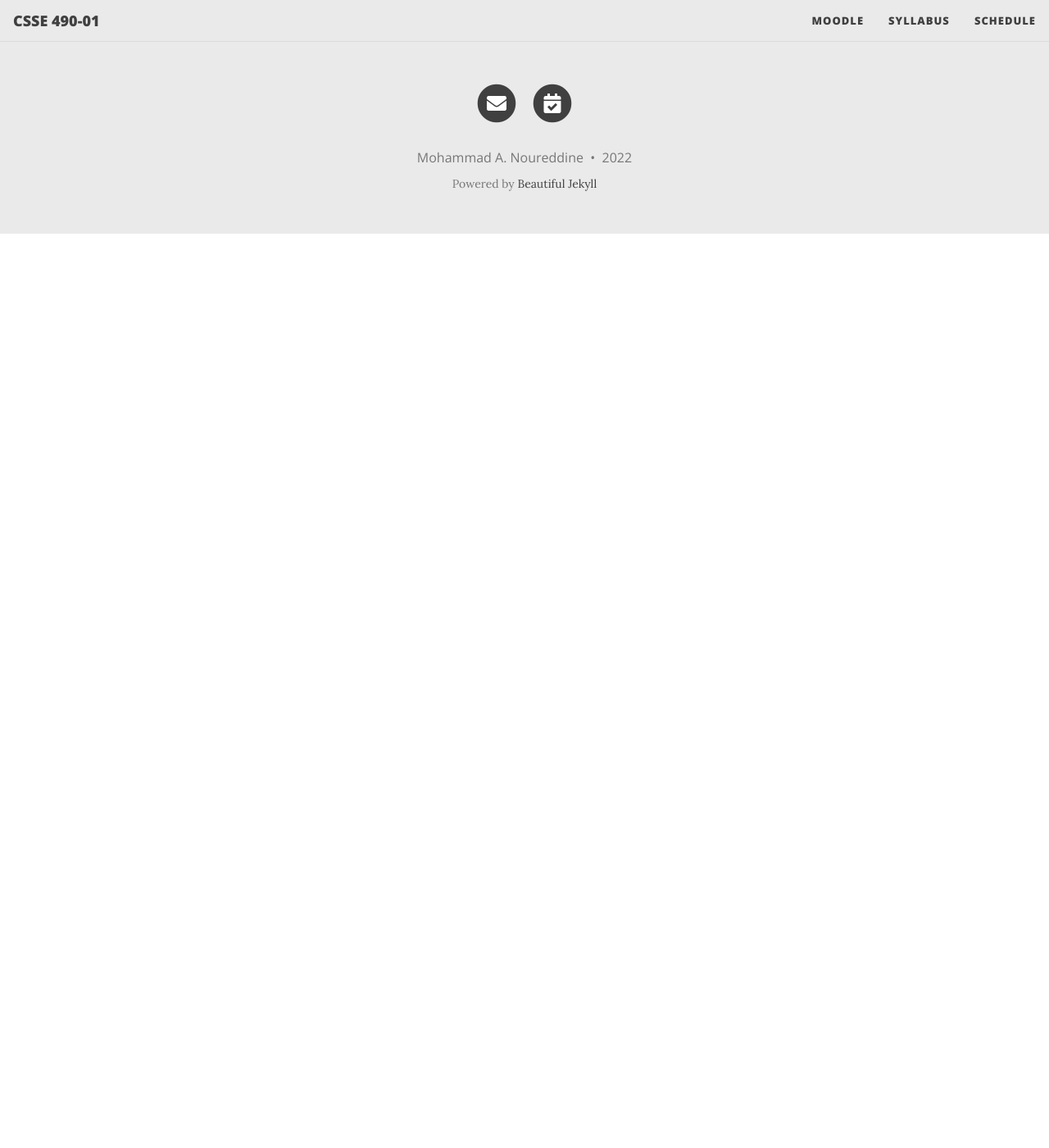
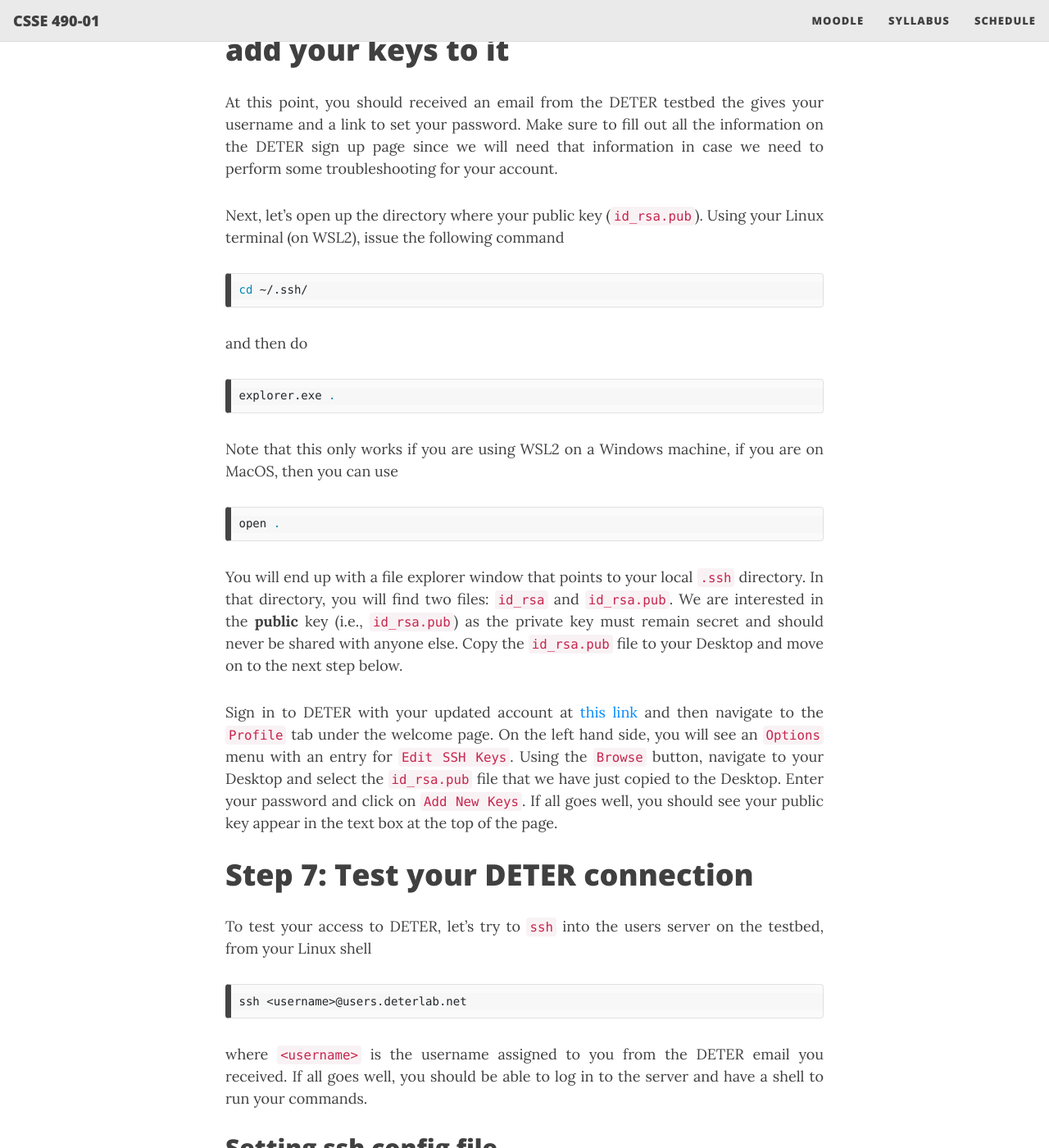
Before and after one commit to rhit-csse490-netsec/netsec-public, a Jekyll site: the page built from labs/lab0.md, in a window 1280 px wide and 1400 px high, scrolled down 2777 px. Shown: the whole window at 82% size. Built offline with Jekyll 4.4.1, drawn with Linux system fonts in a browser that asks for light colours; nearby versions of some CDN libraries; before the commit the page ends 3062 px from its top, so only the background shows below that; some of the changed text lies outside the part shown.

Commit message:
lab 0 complete

````diff
--- a/labs/lab0.md
+++ b/labs/lab0.md
@@ -92,3 +92,73 @@ code .
 This will launch an instance of VSCode that is configured to run from your class
 repository. This will be where you will develop code for the most part in this
 class. We will be mainly using Python but we will also use C on occasions.
+
+# Step 6: Create your DETER account and add your keys to it
+
+At this point, you should received an email from the DETER testbed the gives
+your username and a link to set your password. Make sure to fill out all the
+information on the DETER sign up page since we will need that information in
+case we need to perform some troubleshooting for your account.
+
+Next, let's open up the directory where your public key (`id_rsa.pub`). Using
+your Linux terminal (on WSL2), issue the following command
+```shell
+cd ~/.ssh/
+```
+and then do
+```shell
+explorer.exe .
+```
+Note that this only works if you are using WSL2 on a Windows machine, if you are
+on MacOS, then you can use
+```shell
+open .
+```
+
+You will end up with a file explorer window that points to your local `.ssh`
+directory. In that directory, you will find two files: `id_rsa` and
+`id_rsa.pub`. We are interested in the **public** key (i.e., `id_rsa.pub`) as
+the private key must remain secret and should never be shared with anyone else.
+Copy the `id_rsa.pub` file to your Desktop and move on to the next step below.
+
+Sign in to DETER with your updated account at [this
+link](https://www.isi.deterlab.net/index.php) and then navigate to the `Profile`
+tab under the welcome page. On the left hand side, you will see an `Options`
+menu with an entry for `Edit SSH Keys`. Using the `Browse` button, navigate to
+your Desktop and select the `id_rsa.pub` file that we have just copied to the
+Desktop. Enter your password and click on `Add New Keys`. If all goes well, you
+should see your public key appear in the text box at the top of the page.
+
+# Step 7: Test your DETER connection
+
+To test your access to DETER, let's try to `ssh` into the users server on the
+testbed, from your Linux shell
+```shell
+ssh <username>@users.deterlab.net
+```
+where `<username>` is the username assigned to you from the DETER email you
+received.  If all goes well, you should be able to log in to the server and have
+a shell to run your commands.
+
+## Setting ssh config file
+
+To save you the trouble of typing the full URL when logging into DETER, let's
+create a `ssh` configuration file. From you Linux terminal, issue the following
+command
+```shell
+touch ~/.ssh/config
+```
+and then using your favorite editor (you can use `code ~/.ssh/config` to use
+VSCode), edit the file to look something like the following:
+```
+Host deter
+  HostName users.deterlab.net
+  User <place_your_deter_username_here>
+```
+Save the file and then from your terminal, try to login to DETER again, but this
+time using only
+```shell
+ssh deter
+```
+You should be able to login now and use the DETER testbed for our experiments in
+this class.
````
